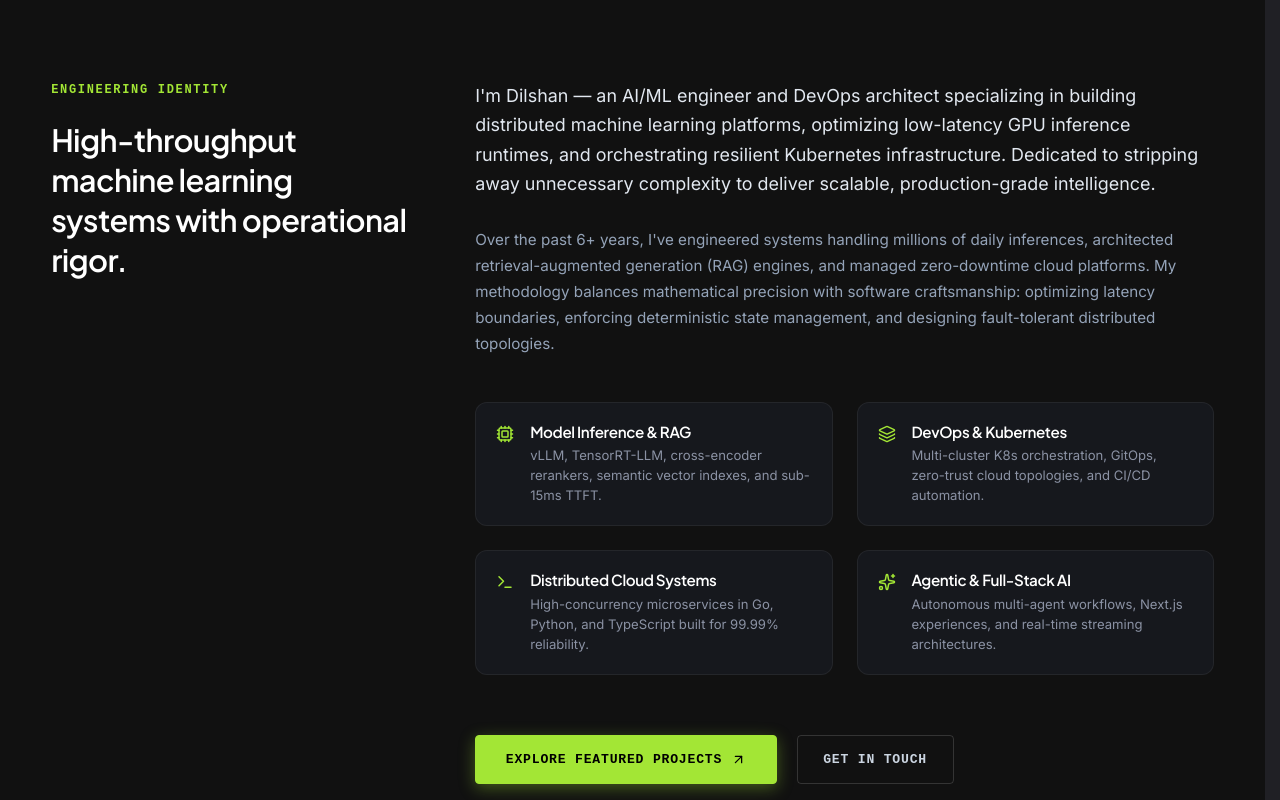
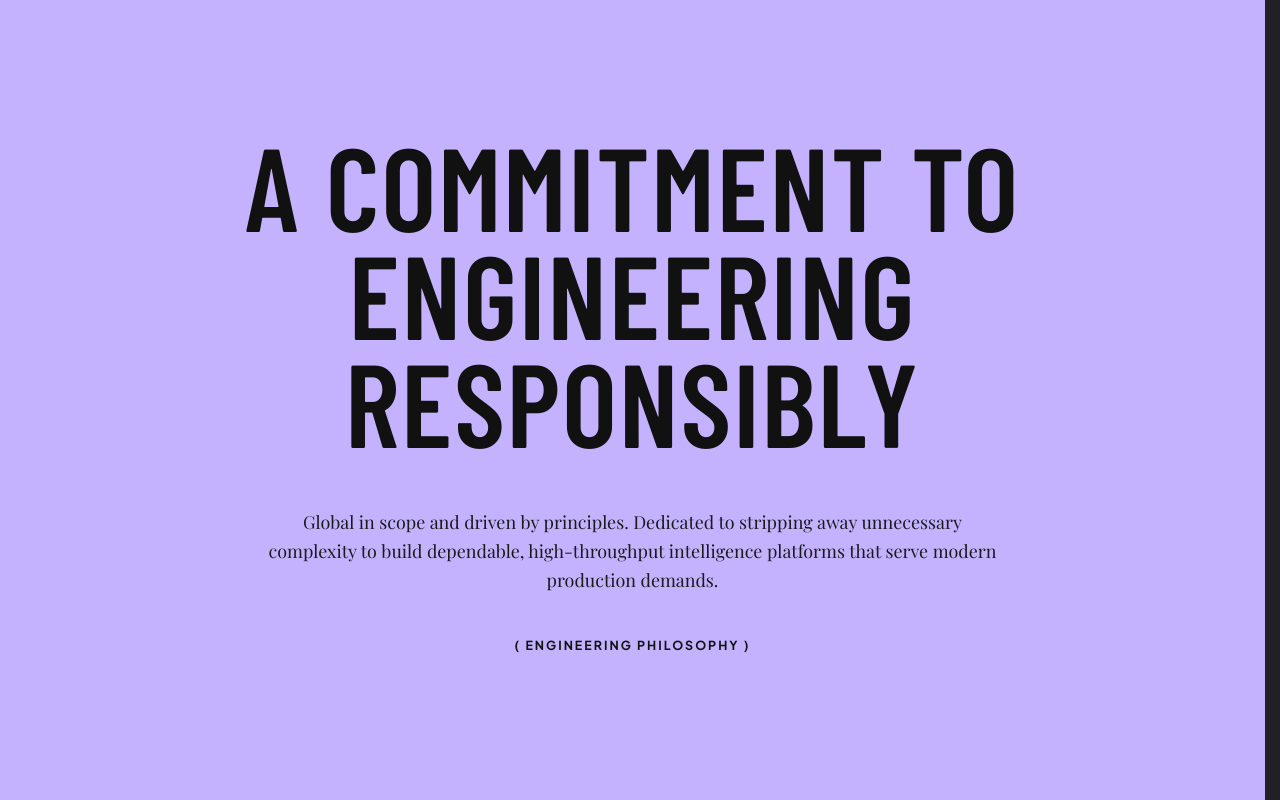
Before and after one commit to dilshandevxx/dilshan-personal-portfolio, a Next.js app: page /about in a window 1280 px wide. Shown: the part 1420-2220 px from the top of the page. Built offline with nearby package versions, Linux system fonts and the light colour scheme; a web font is replaced by a local one.

Commit message:
refactor: remove narrative section and competency matrix from About Me page to match minimal about-6 design

```diff
--- a/src/app/about/aboutPage.module.css
+++ b/src/app/about/aboutPage.module.css
@@ -60,7 +60,7 @@
 .stageSection {
   width: 100%;
   position: relative;
-  margin-bottom: clamp(5rem, 9vw, 9rem);
+  margin-bottom: 0;
 }
 
 /* Top Row: Pill Badge (Left) + Ribbed Texture (Right) */
@@ -274,193 +274,3 @@
     border-radius: 20px;
   }
 }
-
-/* =========================================================================
-   2. DETAILED EDITORIAL BIOGRAPHY & COMPETENCIES
-   ========================================================================= */
-.narrativeSection {
-  width: 100%;
-  border-top: 1px solid rgba(255, 255, 255, 0.08);
-  padding-top: clamp(4rem, 7vw, 6rem);
-}
-
-.narrativeGrid {
-  display: grid;
-  grid-template-columns: minmax(240px, 360px) minmax(0, 1fr);
-  gap: clamp(2.5rem, 5vw, 6rem);
-  align-items: start;
-}
-
-.narrativeLeft {
-  display: flex;
-  flex-direction: column;
-  gap: 1.25rem;
-  position: sticky;
-  top: 7rem;
-}
-
-.sectionPill {
-  font-family: var(--font-mono, monospace);
-  font-size: 0.75rem;
-  font-weight: 700;
-  letter-spacing: 0.14em;
-  text-transform: uppercase;
-  color: #a3e635; /* Neon accent */
-}
-
-.narrativeTitle {
-  font-family: var(--font-display, "Plus Jakarta Sans", sans-serif);
-  font-size: clamp(1.5rem, 2.4vw, 2.1rem);
-  font-weight: 600;
-  line-height: 1.3;
-  letter-spacing: -0.02em;
-  color: #ffffff;
-  margin: 0;
-}
-
-.narrativeRight {
-  display: flex;
-  flex-direction: column;
-  gap: 1.75rem;
-  max-width: 820px;
-}
-
-.narrativeLead {
-  font-family: var(--font-body, "Inter", sans-serif);
-  font-size: clamp(1.05rem, 1.4vw, 1.22rem);
-  line-height: 1.65;
-  color: #e2e8f0;
-  margin: 0;
-}
-
-.narrativeBody {
-  font-family: var(--font-body, "Inter", sans-serif);
-  font-size: clamp(0.95rem, 1.15vw, 1.05rem);
-  line-height: 1.72;
-  color: #94a3b8;
-  margin: 0;
-}
-
-/* Competencies Matrix */
-.competencyMatrix {
-  display: grid;
-  grid-template-columns: 1fr 1fr;
-  gap: 1.5rem;
-  margin-top: 1rem;
-  margin-bottom: 1rem;
-}
-
-.competencyItem {
-  display: flex;
-  gap: 1rem;
-  align-items: flex-start;
-  padding: 1.25rem;
-  background-color: #16181d;
-  border: 1px solid rgba(255, 255, 255, 0.06);
-  border-radius: 12px;
-  transition: all 0.25s ease;
-}
-
-.competencyItem:hover {
-  border-color: rgba(163, 230, 53, 0.3);
-  transform: translateY(-2px);
-}
-
-.compIcon {
-  color: #a3e635;
-  flex-shrink: 0;
-  margin-top: 2px;
-}
-
-.compTitle {
-  font-family: var(--font-display, "Plus Jakarta Sans", sans-serif);
-  font-size: 0.95rem;
-  font-weight: 600;
-  color: #ffffff;
-  margin: 0 0 0.35rem 0;
-}
-
-.compDesc {
-  font-family: var(--font-body, "Inter", sans-serif);
-  font-size: 0.82rem;
-  line-height: 1.5;
-  color: #8b92a4;
-  margin: 0;
-}
-
-@media (max-width: 640px) {
-  .competencyMatrix {
-    grid-template-columns: 1fr;
-  }
-}
-
-/* Action Links */
-.narrativeActions {
-  display: flex;
-  align-items: center;
-  gap: 1.25rem;
-  margin-top: 1rem;
-  flex-wrap: wrap;
-}
-
-.primaryActionBtn {
-  display: inline-flex;
-  align-items: center;
-  gap: 0.55rem;
-  background-color: #a3e635;
-  color: #000000;
-  border: 1px solid #a3e635;
-  border-radius: 4px;
-  padding: 0.8rem 1.85rem;
-  font-family: var(--font-mono, monospace);
-  font-size: 0.82rem;
-  font-weight: 800;
-  letter-spacing: 0.06em;
-  text-transform: uppercase;
-  text-decoration: none;
-  transition: all 0.25s ease;
-  cursor: pointer;
-  box-shadow: 0 4px 16px rgba(163, 230, 53, 0.35);
-}
-
-.primaryActionBtn:hover {
-  background-color: #bef264;
-  border-color: #bef264;
-  transform: translateY(-2px);
-  box-shadow: 0 6px 22px rgba(163, 230, 53, 0.5);
-}
-
-.secondaryActionBtn {
-  display: inline-flex;
-  align-items: center;
-  gap: 0.5rem;
-  background-color: transparent;
-  color: #cbd5e1;
-  border: 1px solid rgba(255, 255, 255, 0.15);
-  border-radius: 4px;
-  padding: 0.8rem 1.6rem;
-  font-family: var(--font-mono, monospace);
-  font-size: 0.82rem;
-  font-weight: 700;
-  letter-spacing: 0.06em;
-  text-transform: uppercase;
-  text-decoration: none;
-  transition: all 0.25s ease;
-}
-
-.secondaryActionBtn:hover {
-  color: #ffffff;
-  border-color: #ffffff;
-  background-color: rgba(255, 255, 255, 0.04);
-}
-
-@media (max-width: 860px) {
-  .narrativeGrid {
-    grid-template-columns: 1fr;
-    gap: 2rem;
-  }
-
-  .narrativeLeft {
-    position: static;
-  }
-}
--- a/src/app/about/page.tsx
+++ b/src/app/about/page.tsx
@@ -4,7 +4,7 @@ import React, { useState } from "react";
 import Image from "next/image";
 import Link from "next/link";
 import { motion } from "framer-motion";
-import { ArrowLeft, ArrowUpRight, Terminal, Cpu, Layers, Sparkles } from "lucide-react";
+import { ArrowLeft } from "lucide-react";
 import { SkyLabsNavbar } from "@/components/SkyLabsNavbar";
 import PreFooterBanner from "@/components/cover/sections/PreFooterBanner";
 import MainFooter from "@/components/MainFooter";
@@ -148,93 +148,6 @@ export default function AboutPage() {
             </div>
           </motion.div>
         </section>
-
-        {/* =========================================================================
-            DETAILED EDITORIAL BIOGRAPHY & ARCHITECTURE CAPABILITIES
-            ========================================================================= */}
-        <section className={styles.narrativeSection} aria-label="Biography & Background">
-          <div className={styles.narrativeGrid}>
-            {/* Left Sub-Header */}
-            <div className={styles.narrativeLeft}>
-              <span className={styles.sectionPill}>ENGINEERING IDENTITY</span>
-              <h2 className={styles.narrativeTitle}>
-                High-throughput machine learning systems with operational rigor.
-              </h2>
-            </div>
-
-            {/* Right Story & Competencies */}
-            <div className={styles.narrativeRight}>
-              <p className={styles.narrativeLead}>
-                I&apos;m Dilshan — an AI/ML engineer and DevOps architect specializing in building
-                distributed machine learning platforms, optimizing low-latency GPU inference runtimes,
-                and orchestrating resilient Kubernetes infrastructure. Dedicated to stripping away
-                unnecessary complexity to deliver scalable, production-grade intelligence.
-              </p>
-
-              <p className={styles.narrativeBody}>
-                Over the past 6+ years, I&apos;ve engineered systems handling millions of daily inferences,
-                architected retrieval-augmented generation (RAG) engines, and managed zero-downtime
-                cloud platforms. My methodology balances mathematical precision with software craftsmanship:
-                optimizing latency boundaries, enforcing deterministic state management, and designing
-                fault-tolerant distributed topologies.
-              </p>
-
-              {/* Core Competencies Matrix */}
-              <div className={styles.competencyMatrix}>
-                <div className={styles.competencyItem}>
-                  <Cpu size={18} className={styles.compIcon} />
-                  <div>
-                    <h3 className={styles.compTitle}>Model Inference &amp; RAG</h3>
-                    <p className={styles.compDesc}>
-                      vLLM, TensorRT-LLM, cross-encoder rerankers, semantic vector indexes, and sub-15ms TTFT.
-                    </p>
-                  </div>
-                </div>
-
-                <div className={styles.competencyItem}>
-                  <Layers size={18} className={styles.compIcon} />
-                  <div>
-                    <h3 className={styles.compTitle}>DevOps &amp; Kubernetes</h3>
-                    <p className={styles.compDesc}>
-                      Multi-cluster K8s orchestration, GitOps, zero-trust cloud topologies, and CI/CD automation.
-                    </p>
-                  </div>
-                </div>
-
-                <div className={styles.competencyItem}>
-                  <Terminal size={18} className={styles.compIcon} />
-                  <div>
-                    <h3 className={styles.compTitle}>Distributed Cloud Systems</h3>
-                    <p className={styles.compDesc}>
-                      High-concurrency microservices in Go, Python, and TypeScript built for 99.99% reliability.
-                    </p>
-                  </div>
-                </div>
-
-                <div className={styles.competencyItem}>
-                  <Sparkles size={18} className={styles.compIcon} />
-                  <div>
-                    <h3 className={styles.compTitle}>Agentic &amp; Full-Stack AI</h3>
-                    <p className={styles.compDesc}>
-                      Autonomous multi-agent workflows, Next.js experiences, and real-time streaming architectures.
-                    </p>
-                  </div>
-                </div>
-              </div>
-
-              {/* Action Links */}
-              <div className={styles.narrativeActions}>
-                <Link href="/projects" className={styles.primaryActionBtn}>
-                  <span>Explore Featured Projects</span>
-                  <ArrowUpRight size={15} />
-                </Link>
-                <Link href="/#contact" className={styles.secondaryActionBtn}>
-                  <span>Get in Touch</span>
-                </Link>
-              </div>
-            </div>
-          </div>
-        </section>
       </main>
 
       <PreFooterBanner />
```
